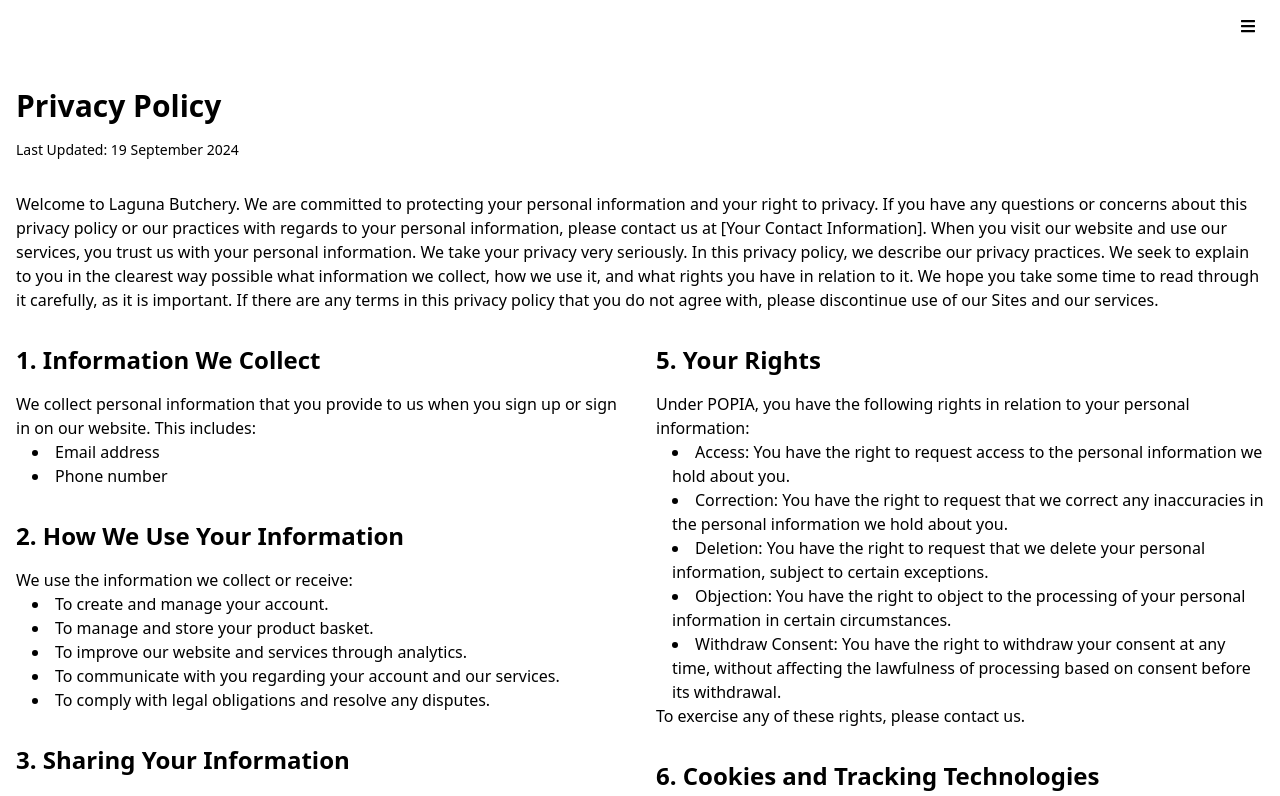
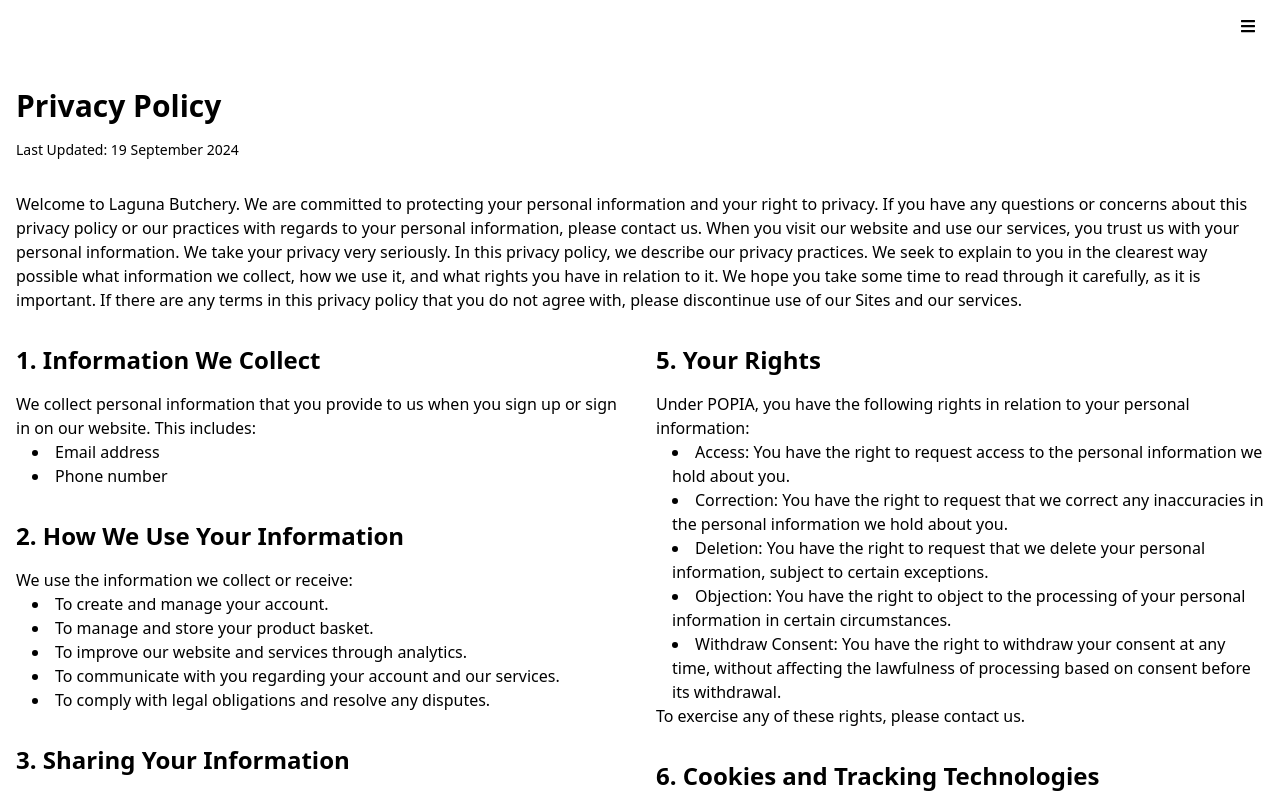
Before and after one commit to JancoEngelbrecht/laguna-website, a React (Create React App) app in the folder frontend/: page /privacy in a window 1280 px wide. Shown: the top 796 px of the page. Built offline with nearby package versions, Linux system fonts and the light colour scheme; no server answers.

Commit message:
Frontend: Update Privacy Policy

```diff
--- a/frontend/src/pages/global/privacy/index.js
+++ b/frontend/src/pages/global/privacy/index.js
@@ -6,7 +6,13 @@
       <div>
       <h1 className="text-3xl font-bold mb-4">Privacy Policy</h1>
       <p className="text-sm mb-8">Last Updated: 19 September 2024</p>
-      <p>Welcome to Laguna Butchery. We are committed to protecting your personal information and your right to privacy. If you have any questions or concerns about this privacy policy or our practices with regards to your personal information, please contact us at [Your Contact Information]. When you visit our website and use our services, you trust us with your personal information. We take your privacy very seriously. In this privacy policy, we describe our privacy practices. We seek to explain to you in the clearest way possible what information we collect, how we use it, and what rights you have in relation to it. We hope you take some time to read through it carefully, as it is important. If there are any terms in this privacy policy that you do not agree with, please discontinue use of our Sites and our services.</p>
+      <p>Welcome to Laguna Butchery. We are committed to protecting your personal information and your right to privacy.
+        If you have any questions or concerns about this privacy policy or our practices with regards to your personal information,
+        please contact us. When you visit our website and use our services, you trust us with your personal information.
+         We take your privacy very seriously. In this privacy policy, we describe our privacy practices.
+         We seek to explain to you in the clearest way possible what information we collect, how we use it,
+         and what rights you have in relation to it. We hope you take some time to read through it carefully, as it is important.
+         If there are any terms in this privacy policy that you do not agree with, please discontinue use of our Sites and our services.</p>
         </div>
 
       <div className="grid grid-cols-1 md:grid-cols-2 gap-8">
```
